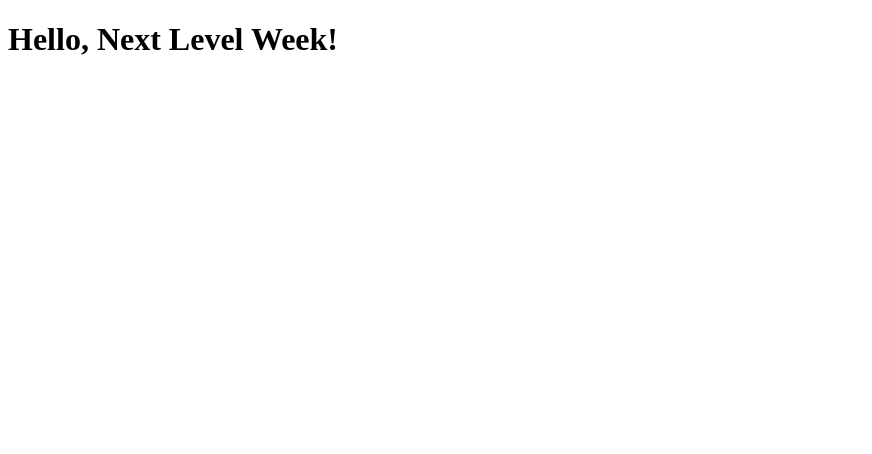
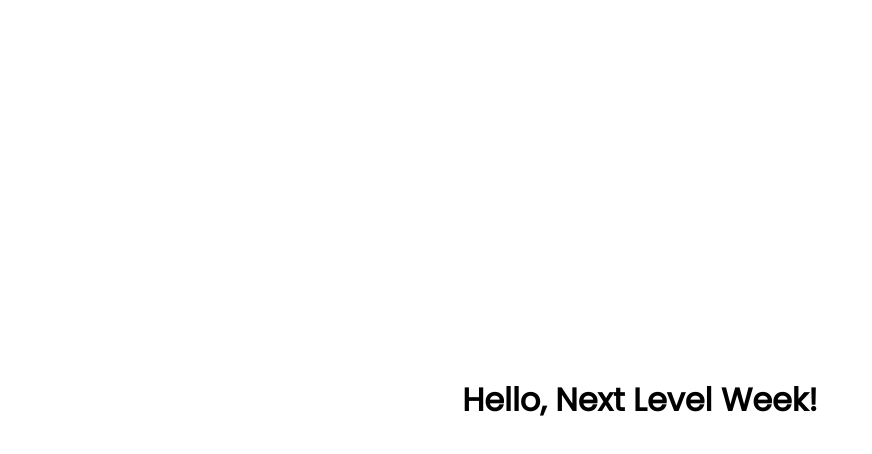
Before and after one commit to lucascprazeres/Proffy, a React (Create React App) app in the folder web/: page / in a window 1280 px wide. Shown: the top 454 px of the page, without its empty margins (0-872 px from the left). Built offline with nearby package versions, Linux system fonts and the light colour scheme; the HTML template or start-up script is replaced by a standard one.

Commit message:
minor: setup global styles

```diff
--- a/web/package.json
+++ b/web/package.json
@@ -13,6 +13,7 @@
     "react": "^16.13.1",
     "react-dom": "^16.13.1",
     "react-scripts": "3.4.1",
+    "styled-components": "^5.1.1",
     "typescript": "~3.7.2"
   },
   "scripts": {
@@ -35,5 +36,8 @@
       "last 1 firefox version",
       "last 1 safari version"
     ]
+  },
+  "devDependencies": {
+    "@types/styled-components": "^5.1.2"
   }
 }
--- a/web/public/index.html
+++ b/web/public/index.html
@@ -4,6 +4,9 @@
     <meta charset="utf-8" />
     <meta name="viewport" content="width=device-width, initial-scale=1" />
     <meta name="theme-color" content="#000000" />
+
+    <link href="https://fonts.googleapis.com/css2?family=Archivo&family=Poppins&display=swap" rel="stylesheet">
+
     <title>Proffy</title>
   </head>
   <body>
--- a/web/src/App.tsx
+++ b/web/src/App.tsx
@@ -1,9 +1,12 @@
 import React from 'react';
+
+import GlobalStyle from './styles/global';
 
 function App() {
   return (
     <div className="App">
       <h1>Hello, Next Level Week!</h1>
+      <GlobalStyle />
     </div>
   );
 }
--- /dev/null
+++ b/web/src/styles/global.ts
@@ -0,0 +1,65 @@
+import { createGlobalStyle } from 'styled-components';
+
+export default createGlobalStyle`
+  :root {
+  font-size: 60%;
+
+  --color-background: #F0F0F7;
+  --color-primary-lighter: #9871F5;
+  --color-primary-light: #916BEA;
+  --color-primary: #8257E5;
+  --color-primary-dark: #774DD6;
+  --color-primary-darker: #6842C2;
+  --color-secundary: #04D361;
+  --color-secundary-dark: #04BF58;
+  --color-title-in-primary: #FFFFFF;
+  --color-text-in-primary: #D4C2FF;
+  --color-text-title: #32264D;
+  --color-text-complement: #9C98A6;
+  --color-text-base: #6A6180;
+  --color-line-in-white: #E6E6F0;
+  --color-input-background: #F8F8FC;
+  --color-button-text: #FFFFFF;
+  --color-box-base: #FFFFFF;
+  --color-box-footer: #FAFAFC;
+  }
+
+  * {
+    margin: 0;
+    padding: 0;
+    box-sizing: border-box;
+  }
+
+  html, body, #root {
+    height: 100vh;
+  }
+
+  body {
+    background: var(---color-background);
+  }
+
+  #root {
+    display: flex;
+    align-items: center;
+    justify-content: center;
+  }
+
+  body,
+  input,
+  button,
+  textarea {
+    font: 500 1.6rem Poppins;
+  }
+
+  .container {
+    width: 90vw;
+    max-width: 700px;
+  }
+
+
+  @media (min-width: 700px) {
+    :root {
+      font-size: 62.5%;
+    }
+  }
+`;
```
Also changed, not shown: 1 other file (tests, documents, lock files or other folders).
